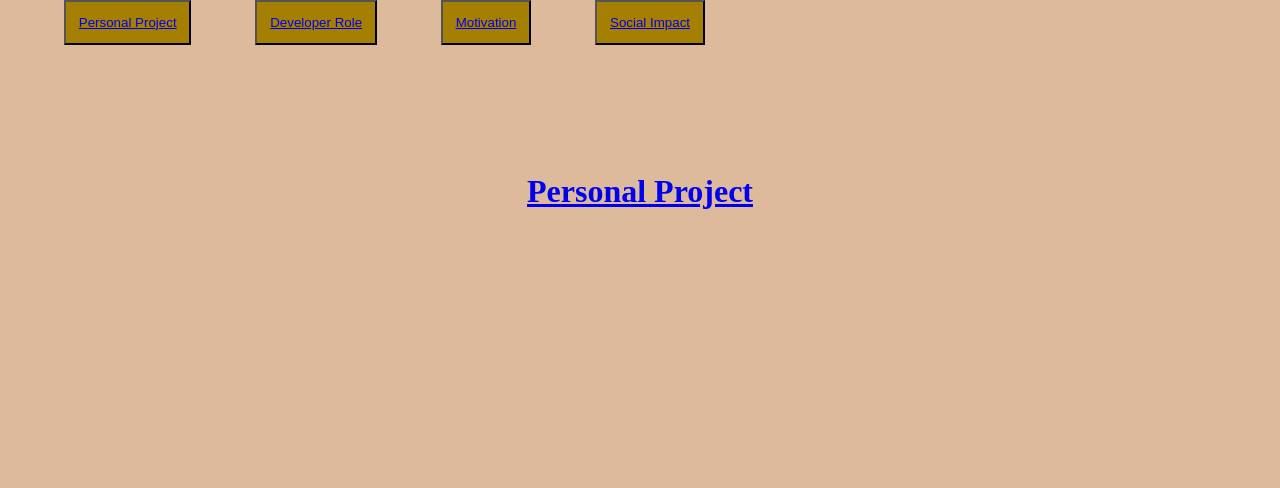
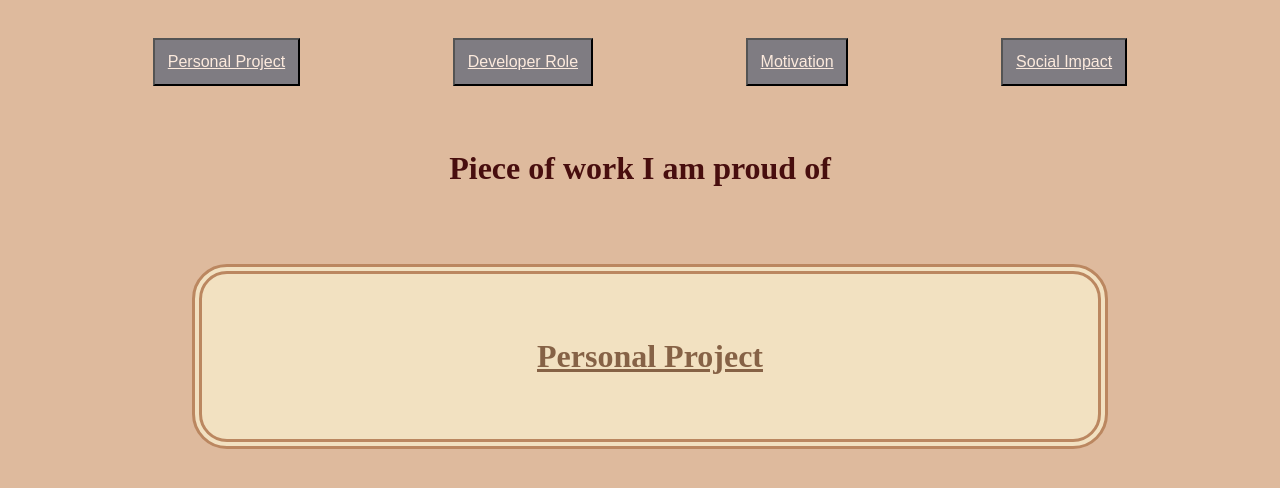
Before and after one commit to StanHus/Interview-1, a React (Create React App) app in the folder interview_upside/: page /pp in a window 1280 px wide. Shown: the top 488 px of the page. Built offline with nearby package versions, Linux system fonts and the light colour scheme.

Commit message:
css done

```diff
--- a/interview_upside/src/App.tsx
+++ b/interview_upside/src/App.tsx
@@ -9,7 +9,7 @@ export default function App(){
     return(
         <>
          <BrowserRouter>
-            <nav>
+            <nav className="buttons">
                     <button className="switchButton">
                         <Link className = "navlink" to="/pp">Personal Project</Link>
                     </button>
--- a/interview_upside/src/components/Dev_role.tsx
+++ b/interview_upside/src/components/Dev_role.tsx
@@ -3,8 +3,8 @@ import "../css/style.css"
 
 export default function Role(){
 
-const actions = ["Accessible and readable", "Reusable and adaptable", "Sustainable", "Tailored to the client's needs"]
-const ways = ["Teamwork and collaboration", "Constant learning", "Staying on top of the digital trends"]
+const actions = ["______________", "Accessible and readable", "Reusable and adaptable", "Sustainable", "Tailored to the client's needs", "______________"]
+const ways = ["______________", "Teamwork and collaboration", "Constant learning", "Staying on top of the digital trends", "______________"]
 
     return (
         <Fragment>
@@ -12,12 +12,10 @@ const ways = ["Teamwork and collaboration", "Constant learning", "Staying on top
             <section className ="show">
                 <div className="lefthalf">
                     <h2>Building software</h2>
-                    <p>______________</p>
                     {actions.map((action) => <h4>{action}</h4>)}
                 </div>
                 <div className="righthalf">
                     <h2>How one does it</h2>
-                    <p>______________</p>
                     {ways.map((way) => <h4>{way}</h4>)}
                 </div>
             </section>
--- a/interview_upside/src/components/greeting.tsx
+++ b/interview_upside/src/components/greeting.tsx
@@ -4,7 +4,10 @@ import "../css/style.css"
 export default function Greet(){
     return(
         <Fragment>
-            <img className = "avatar" src="" alt = "my avatar" />
+            <div className="greetList">
+                <img className = "avatar" src="https://i.ibb.co/q7fHNgw/photo1634156874.jpg" alt = "my avatar" />
+                <h1 className="greetEl">Hi there, my name is Stanislav!</h1>
+            </div>
         </Fragment>
     )
 }
--- a/interview_upside/src/components/impact.tsx
+++ b/interview_upside/src/components/impact.tsx
@@ -2,7 +2,7 @@ import { Fragment } from "react";
 import "../css/style.css"
 
 export default function Impact (){
-const meanings = ["Systematic and targeted", "Making a difference", "Distributing opportunities and innovation (open-source coding)"]
+const meanings = ["______________", "Systematic and targeted", "Making a difference", "Distributing opportunities and innovation (open-source coding)", "______________"]
 
     return(
         <Fragment>
--- a/interview_upside/src/components/motivation.tsx
+++ b/interview_upside/src/components/motivation.tsx
@@ -3,7 +3,7 @@ import "../css/style.css"
 
 export default function Motivation(){
 
-    const motivations = ["New Horizons", "New Technologies", "Adding Value"]
+    const motivations = ["______________", "New Horizons", "New Technologies", "Adding Value", "______________"]
 
     return (
         <Fragment>
--- a/interview_upside/src/components/pp_redirect.tsx
+++ b/interview_upside/src/components/pp_redirect.tsx
@@ -3,7 +3,8 @@ import "../css/style.css"
 export default function PersonalProject (){
     return(
         <div>
-            <h2 className ="question"><a href = "https://training-routine.netlify.app">Personal Project</a></h2>
+            <h1 className="question">Piece of work I am proud of</h1>
+            <h2 className ="project"><a className="pplink" href = "https://training-routine.netlify.app">Personal Project</a></h2>
         </div>
     )
 }
--- a/interview_upside/src/css/style.css
+++ b/interview_upside/src/css/style.css
@@ -41,16 +41,27 @@ body{
     text-align: center;
     font-size: xx-large;
     color: #480e0e;
-    margin-top: 10%;
+    margin-top: 5%;
     margin-bottom: 6%
 }
 
 .switchButton {
     text-align: center;
     padding: 1%;
-    background-color:#a57f01;
+    background-color:#7f7c82;
     color:white;
-    margin-left: 5%;
+  }
+
+  .buttons{
+    margin-top: 3%;
+    display: flex;
+    flex-direction: row;
+    justify-content: space-evenly
+  }
+
+  .navlink{
+    color: #fceadd;
+    font-size: medium;
   }
 
   .list{
@@ -63,11 +74,42 @@ body{
     text-align: center;
     min-height: 80%;
     font-style: canela;
+    padding:2%
   }
 
   .avatar{
-      width: 60%;
+      width: 30%;
       height: auto;
       text-align: center;
-      margin-left: 20%;
+      margin-left: 17%;
+      margin-top: 9%;
   }
+
+  .greetList{
+      display:flex;
+      flex-direction: row;
+  }
+
+  .greetEl {
+      margin: 19% 5% 0 5%;
+      font-size: xxx-large;
+      text-align: center;
+  }
+
+  .project{
+    background-color: #f2e1c1;
+    border: 10px double #bb8760;
+    border-radius: 35px;
+    color: #480e0e;
+    margin-left:15%;
+    width: 60%;
+    font-size: xx-large;
+    text-align: center;
+    min-height: 80%;
+    font-style: canela;
+    padding: 5%;
+  }
+
+  .pplink{
+      color:#866246
+  }
```
